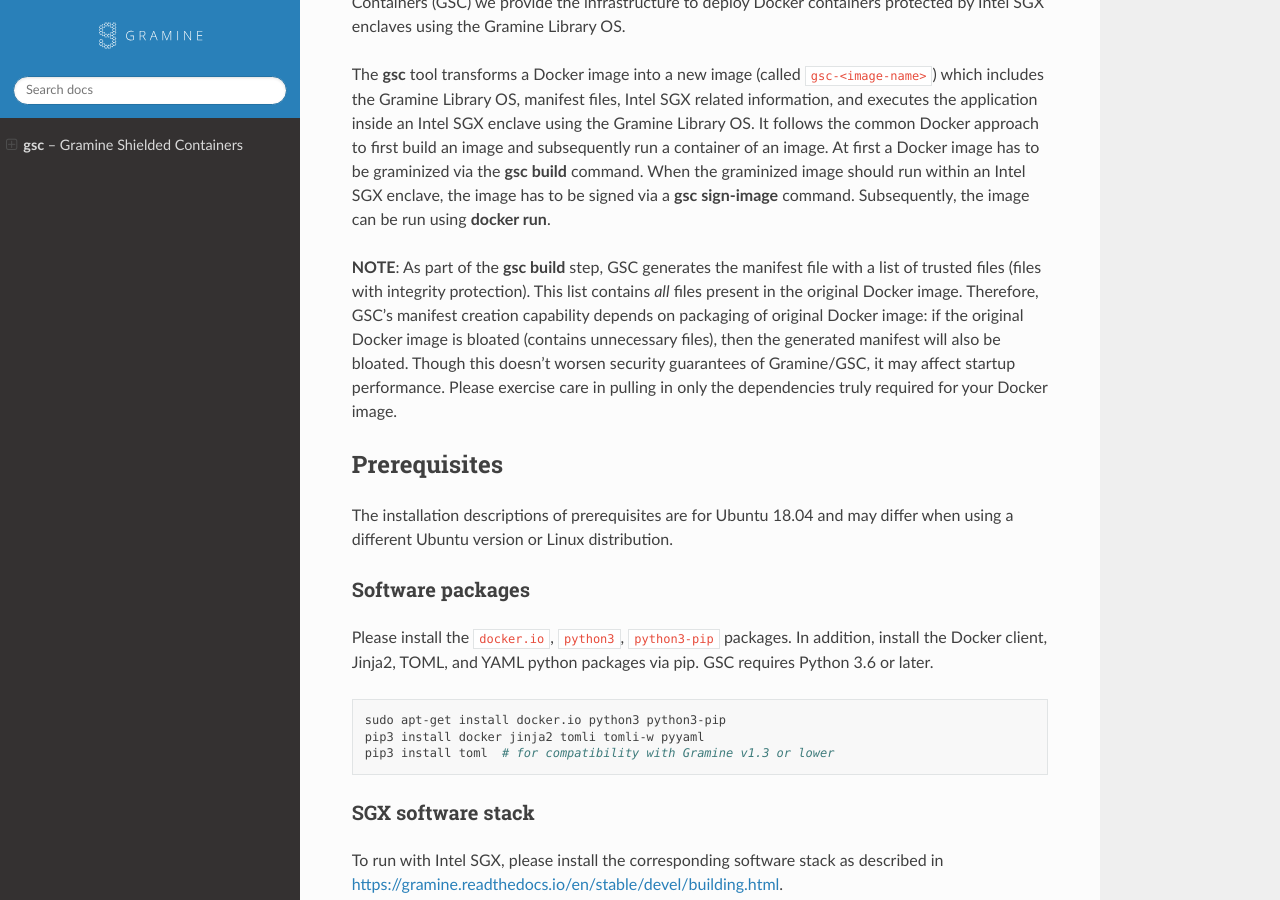
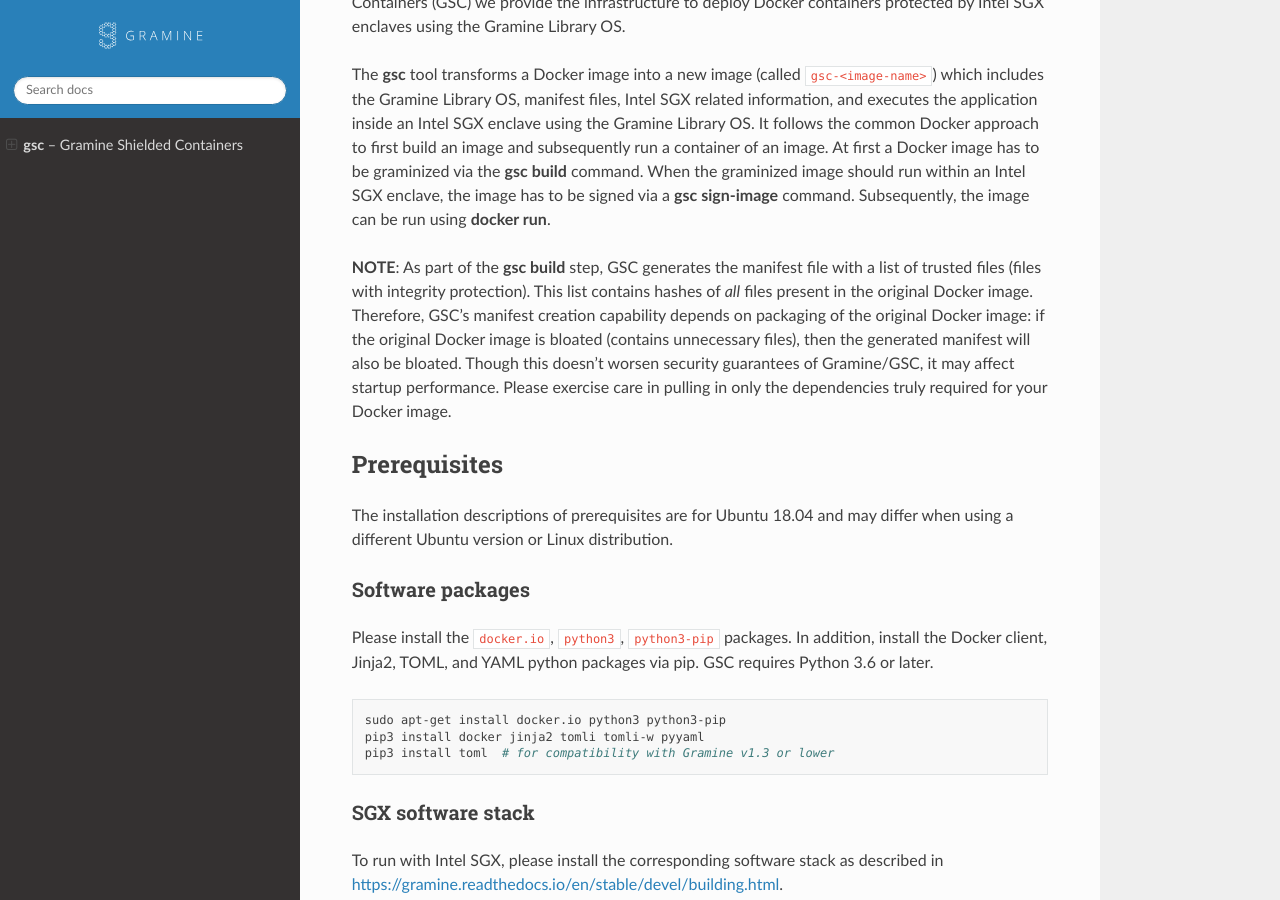
Before and after one commit to gramineproject/gsc, a Sphinx documentation site: the page built from Documentation/index.rst, in a window 1280 px wide and 900 px high, scrolled down 353 px. Built offline with Sphinx 7.4.7 and the Read the Docs theme 2.0.0, drawn with Linux system fonts in a browser that asks for light colours.

Commit message:
fixup! Add a note on bloated auto-generated manifest file
Signed-off-by: Dmitrii Kuvaiskii <dmitrii.kuvaiskii@intel.com>

```diff
--- a/Documentation/index.rst
+++ b/Documentation/index.rst
@@ -28,12 +28,13 @@
 
 **NOTE**: As part of the :command:`gsc build` step, GSC generates the manifest
 file with a list of trusted files (files with integrity protection). This list
-contains *all* files present in the original Docker image. Therefore, GSC's
-manifest creation capability depends on packaging of original Docker image: if
-the original Docker image is bloated (contains unnecessary files), then the
-generated manifest will also be bloated. Though this doesn't worsen security
-guarantees of Gramine/GSC, it may affect startup performance. Please exercise
-care in pulling in only the dependencies truly required for your Docker image.
+contains hashes of *all* files present in the original Docker image. Therefore,
+GSC's manifest creation capability depends on packaging of the original Docker
+image: if the original Docker image is bloated (contains unnecessary files),
+then the generated manifest will also be bloated. Though this doesn't worsen
+security guarantees of Gramine/GSC, it may affect startup performance. Please
+exercise care in pulling in only the dependencies truly required for your Docker
+image.
 
 Prerequisites
 =============
```
Also changed, not shown: README.rst (+7 -6 lines).
